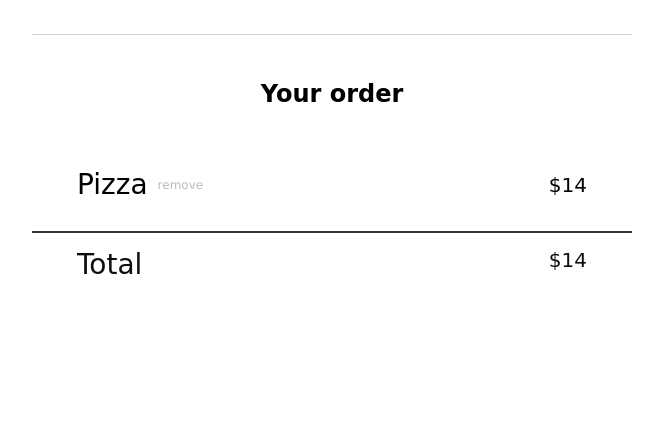
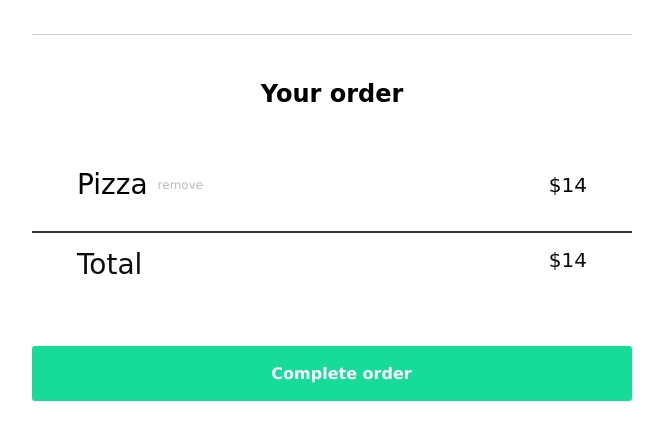
Before and after one commit to SGM-dev/mobile-ordering-app, a plain HTML site: page index.html in a window 1280 px wide. Shown: the part 308-748 px from the top of the page, without its empty margins (308-971 px from the left). Drawn offline with Linux system fonts and the light colour scheme; a web font is replaced by a local one.

Commit message:
add purchase button

```diff
--- a/index.css
+++ b/index.css
@@ -187,3 +187,19 @@ p {
   font-style: normal;
   font-weight: 400;
 }
+
+.purchase-btn {
+  color: #fff;
+  font-size: 16px;
+  font-family: Verdana;
+  font-style: normal;
+  font-weight: 700;
+  padding: 18px 175px 18px 194px;
+  justify-content: flex-end;
+  align-items: center;
+  border-radius: 3px;
+  background: #16db99;
+  border: none;
+  margin-top: 50px;
+  cursor: pointer;
+}
--- a/index.html
+++ b/index.html
@@ -48,11 +48,12 @@
               </div>
               <h3>$14</h3>
             </div>
-            </div>
-            <div class="cart-total">
-                <h2>Total</h2>
-                <h3 class="cart-price">$14</h3>
           </div>
+          <div class="cart-total">
+            <h2>Total</h2>
+            <h3 class="cart-price">$14</h3>
+          </div>
+          <button class="purchase-btn">Complete order</button>
         </section>
       </main>
     </div>
```
